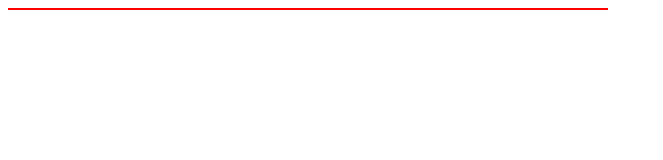
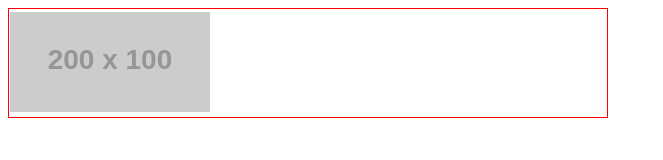
Before and after one commit to acevelyn/emailProject, a plain HTML site: page index.html in a window 1280 px wide. Shown: the whole page, without its empty margins (0-663 px from the left). Drawn offline with Linux system fonts and the light colour scheme; placeholder pictures from the web are drawn by us.

Commit message:
Adding header HTML

```diff
--- a/index.html
+++ b/index.html
@@ -11,7 +11,7 @@
   <meta name="color-scheme" content="light dark">
   <meta name="supported-color-schemes" content="light dark">
 
-  <title>Email title</title>
+  <title>emailProject</title>
 
   <!--[if mso]> <noscript> <xml> <o:OfficeDocumentSettings> <o:PixelsPerInch>96</o:PixelsPerInch> </o:OfficeDocumentSettings> </xml> </noscript> <![endif]-->
 
@@ -28,34 +28,29 @@
         <tr>
             <td style="text-align: center; padding:0;">
                 <table class="main" cellpadding="0" cellspacing="0" role="presentation" style="width:600px; border: 1px solid red; border-spacing:0; border-collapse:collapse; text-align: left;">
-                    <tr>
-                        <td>
 
 <!-- * HEADER MODULE * -->
-
-    <!-- Divider  -->
-
-    <!-- Logo -->
+<tr>
+    <td>
+<table class="header-module" role="presentation" style="width:100%; border:0; border-spacing:0; border-collapse:collapse;">
+    <tr>
+        <!-- Divider  -->
+        <td class="divider"></td>
+    </tr>
+    <tr>
+         <!-- Logo -->
+        <td class="logo">
+            <img src="https://placehold.co/200x100">
+        </td>
+    </tr>
+</table>
 
 <!-- * WELCOME MODULE * -->
 
-    <!-- Welcome Text  -->
-
-    <!-- Hero Image -->
 
 <!-- * PROMOTION MODULE * -->
 
-    <!-- Promotion Text -->
-
-    <!-- Promotion Button -->
-
 <!-- * TWO COLUMN MODULE * -->
-
-    <!-- Left Column -->
-
-    <!-- Gutter -->
-
-    <!-- Right Column -->
 
 <!-- * FOOTER MODULE * -->
 
```
